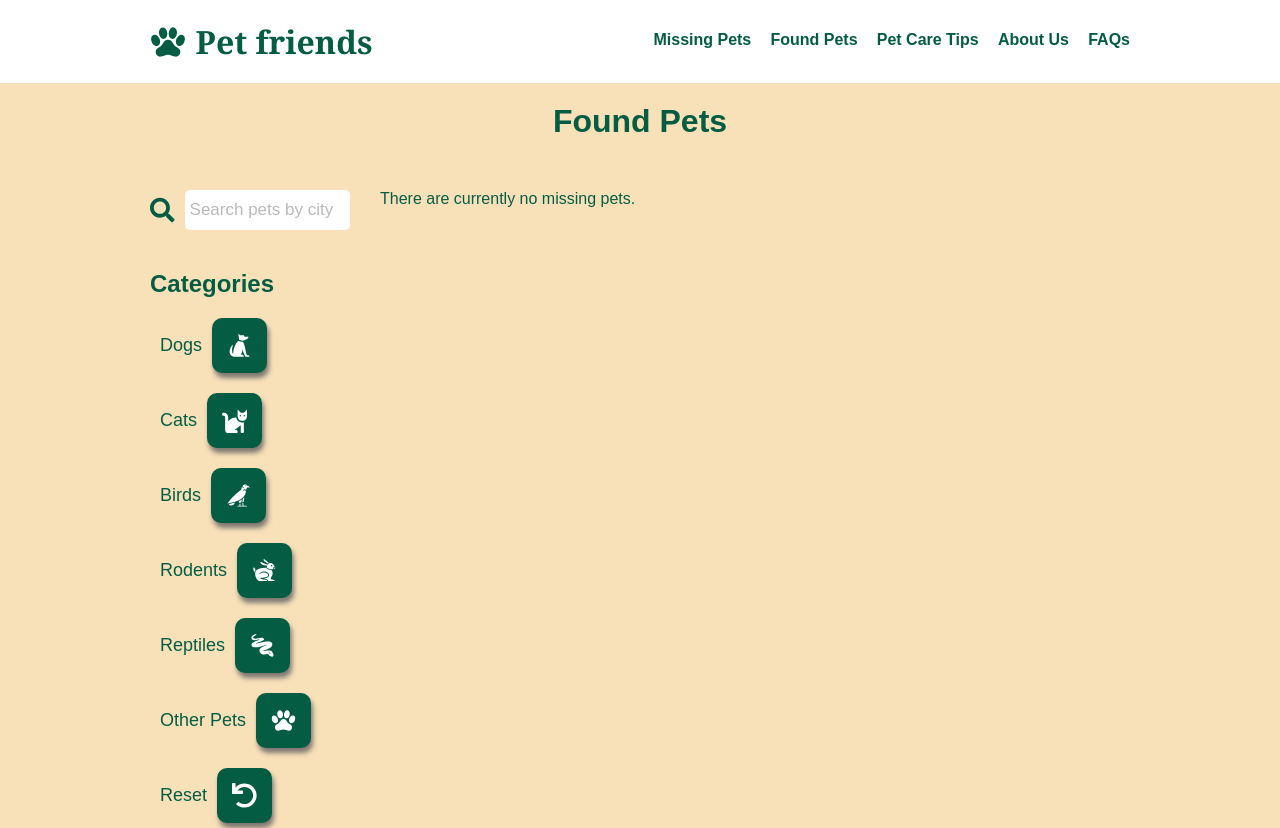
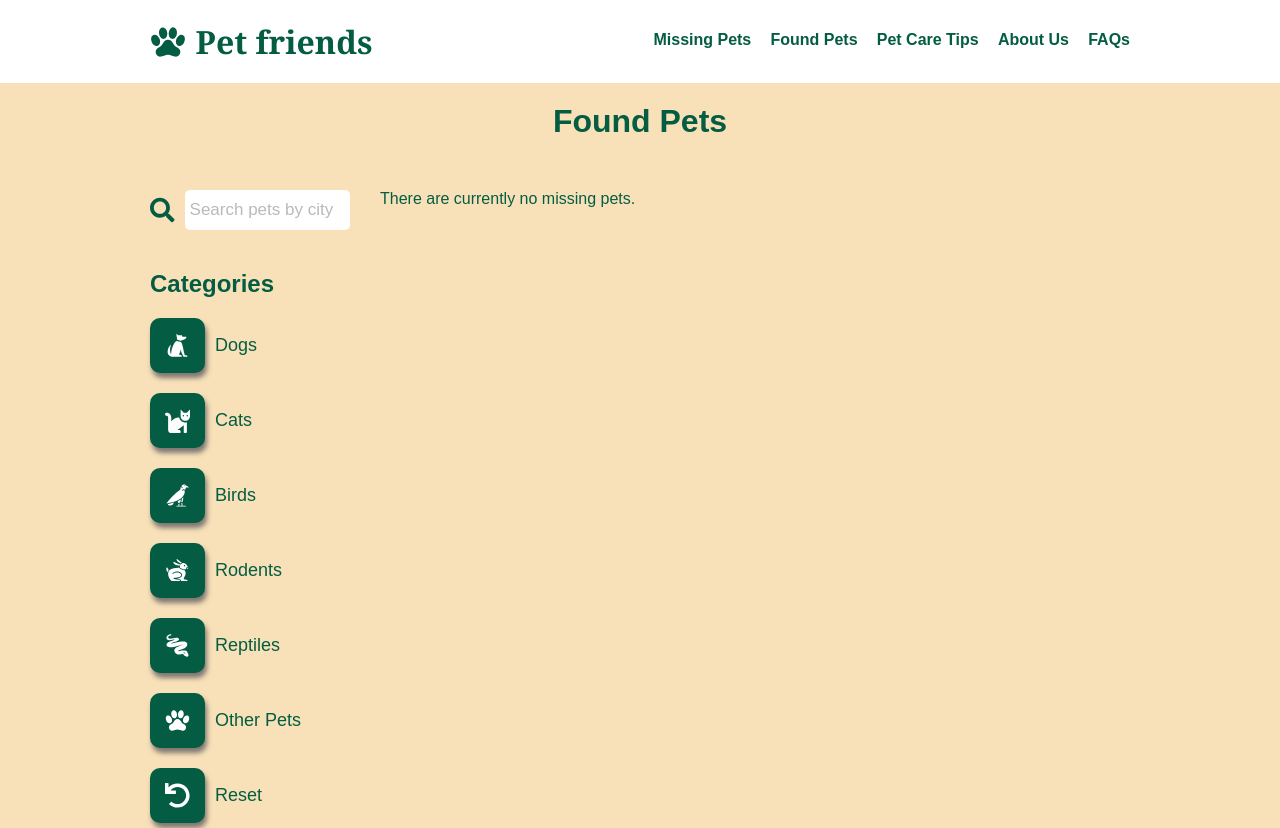
Before and after one commit to Djordjo24/pet-friends-app, a React (Vite) app: page /FoundPets in a window 1280 px wide. Shown: the top 828 px of the page. Built offline with nearby package versions, Linux system fonts and the light colour scheme.

Commit message:
Updated PetCategory component

```diff
--- a/src/components/PetCategory/PetCategory.tsx
+++ b/src/components/PetCategory/PetCategory.tsx
@@ -21,7 +21,6 @@ const PetCategory = ({
   };
   return (
     <li className="petCategory">
-      <p>{title}</p>
       <button
         style={{
           backgroundColor:
@@ -31,6 +30,7 @@ const PetCategory = ({
       >
         {icon}
       </button>
+      <p>{title}</p>
     </li>
   );
 };
```
